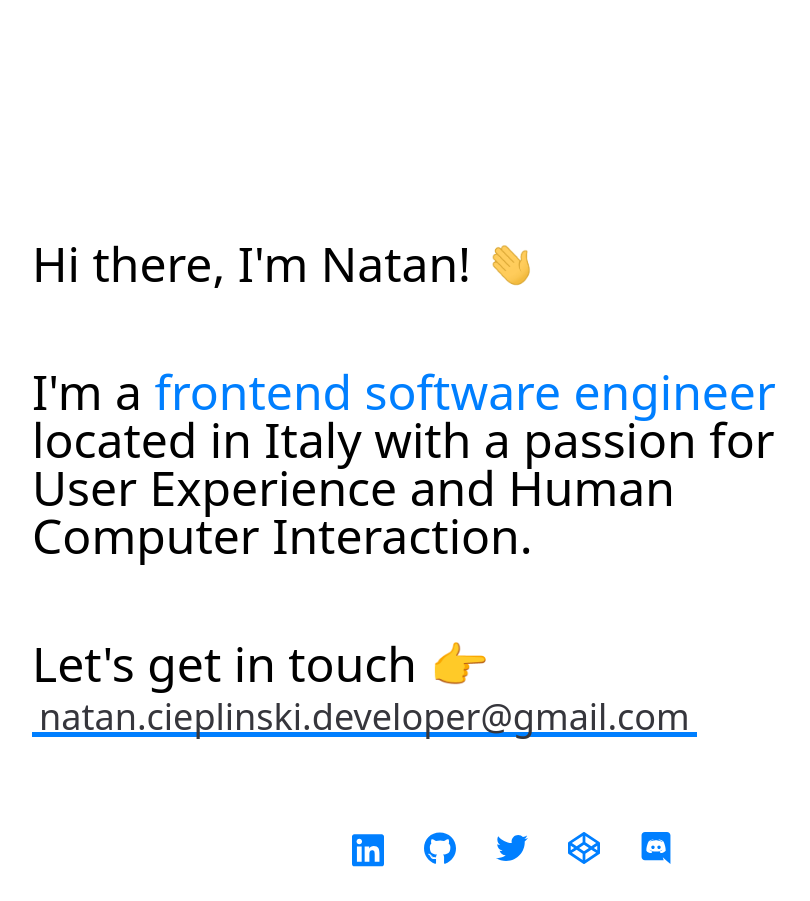
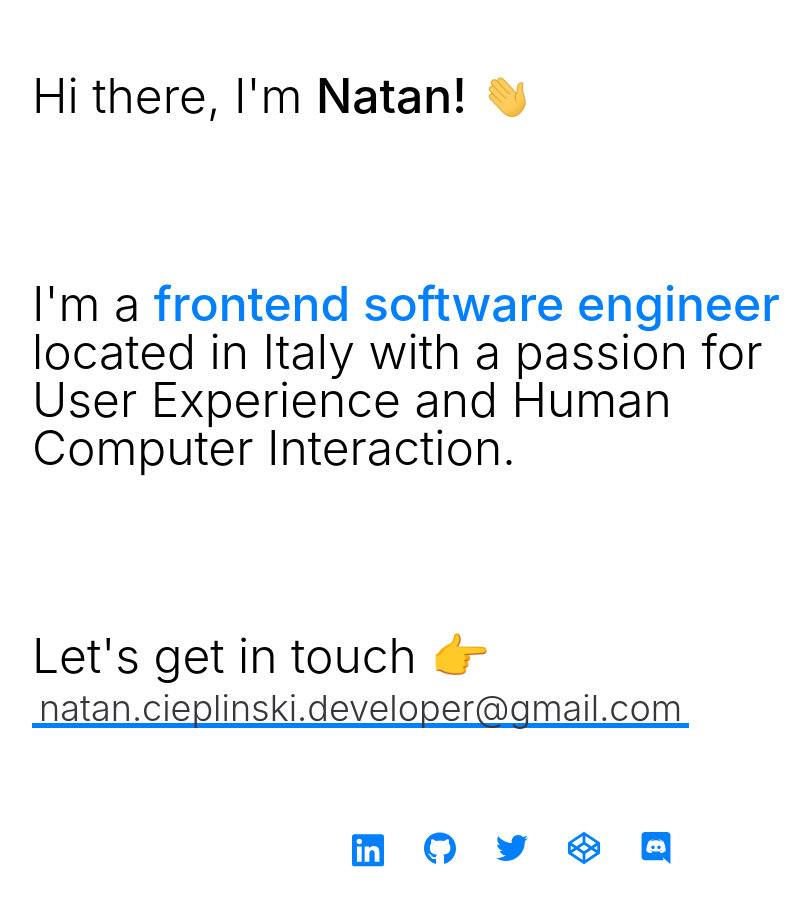
Before and after one commit to NatanCieplinski/personal-website, a Next.js app: page / in a window 1280 px wide. Shown: the whole page, without its empty margins (128-938 px from the left). Built offline with nearby package versions, Linux system fonts and the light colour scheme.

Commit message:
Fix modern normalizer

```diff
--- a/components/sections/Bio.tsx
+++ b/components/sections/Bio.tsx
@@ -2,7 +2,7 @@ import { HighlightedLink, HighlightedText } from '../shared'
 
 const Bio: React.FC = () => {
   return (
-    <div className="flex flex-col justify-between w-full h-screen p-10 md:py-40 md:px-20 lg:py-60 lg:px-40 space-y-20 text-2xl md:text-4xl lg:text-5xl font-light">
+    <div className="flex flex-col justify-center w-full h-screen px-10 md:px-20 lg:px-40 space-y-20 md:space-y-40 text-2xl md:text-4xl lg:text-5xl font-light">
       <div className="flex space-x-4">
         <span>
           Hi there, I&apos;m <span className="font-medium">Natan!</span>
--- a/components/sections/GlobalMeta.tsx
+++ b/components/sections/GlobalMeta.tsx
@@ -5,8 +5,7 @@ const GlobalMeta: React.FC = () => {
     <Head>
       <title>Natan Cieplinski</title>
       <link rel="icon" href="/favicon.ico" />
-      <link rel="stylesheet" href="node_modules/modern-normalize/modern-normalize.css"></link>
-    </Head>
+]    </Head>
   )
 }
 
--- a/styles/globals.css
+++ b/styles/globals.css
@@ -1,6 +1,7 @@
 @tailwind base;
 @tailwind components;
 @tailwind utilities;
+@import '../node_modules/modern-normalize/modern-normalize.css';
 
 html,
 body {
```
